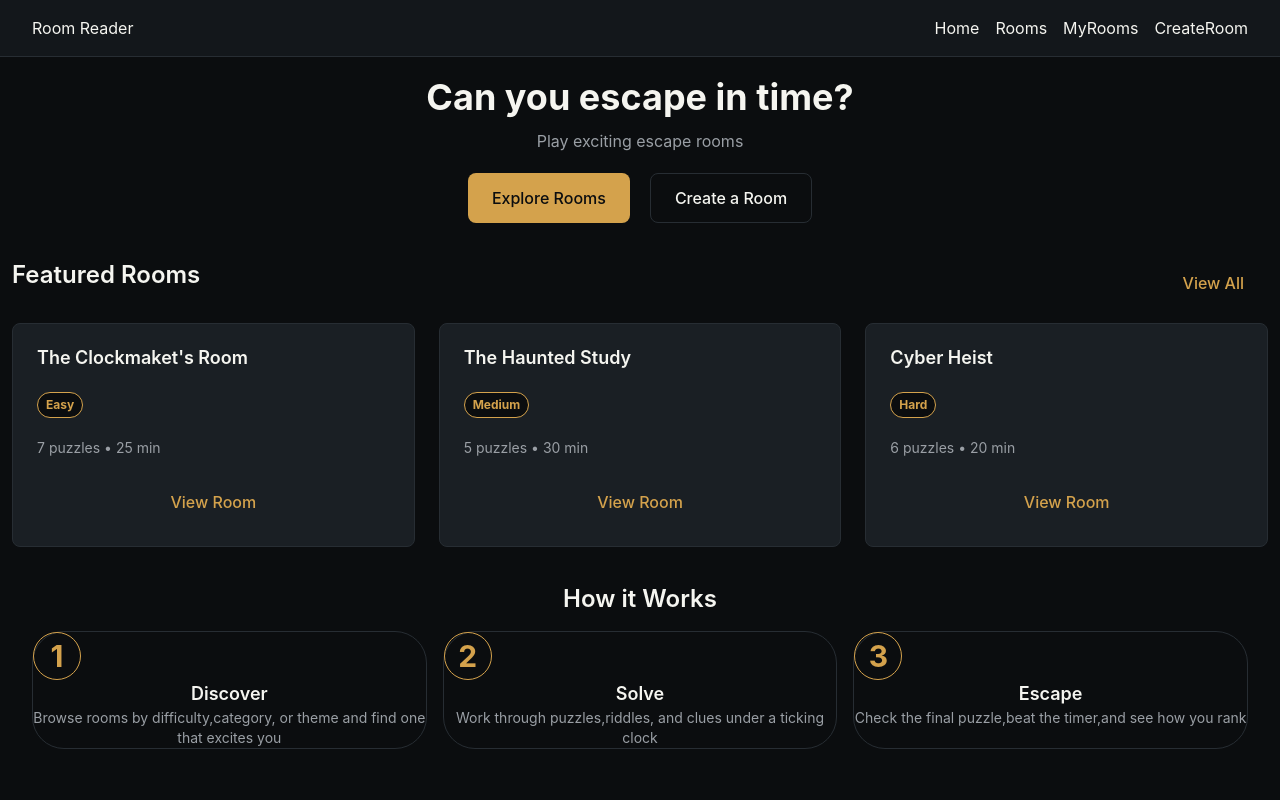
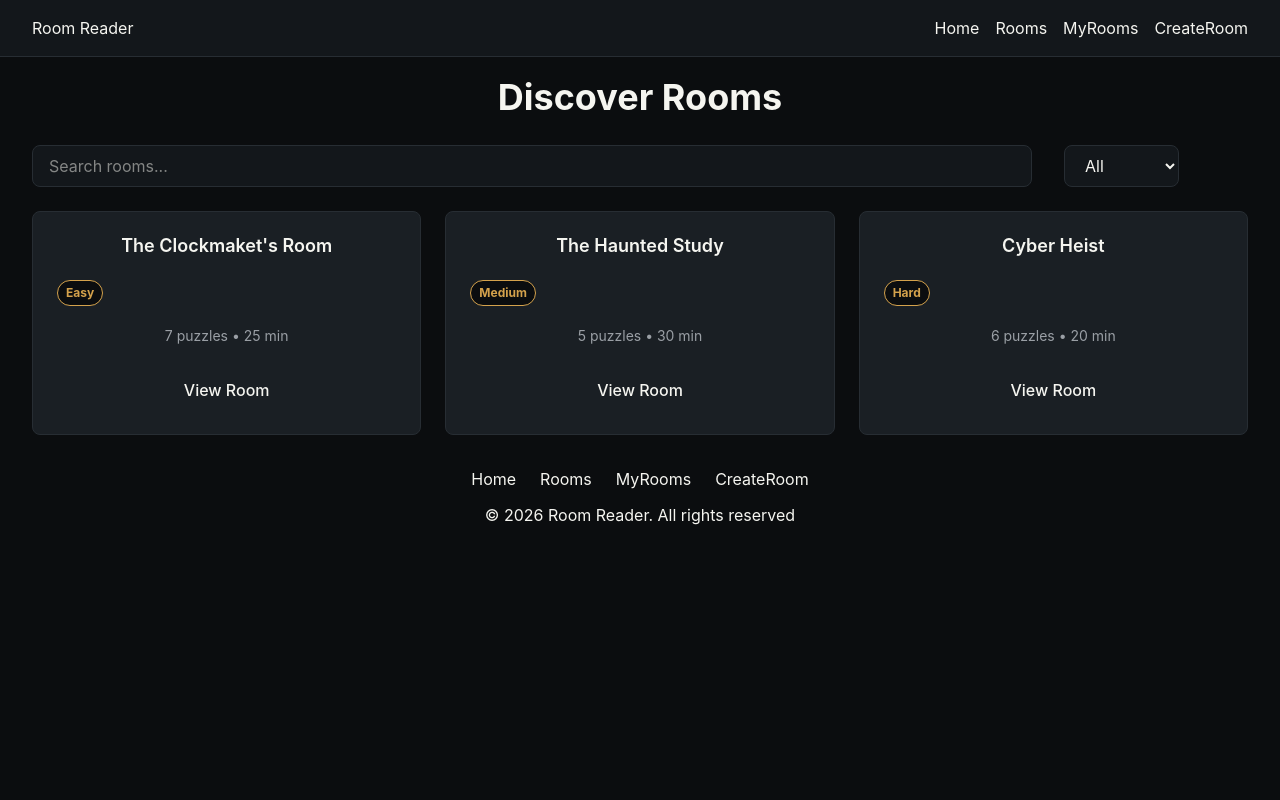
Before and after one commit to gouravasija16/room-reader, a React (Vite) app: page /rooms in a window 1280 px wide. Shown: the top 800 px of the page. Built offline with nearby package versions, Linux system fonts and the light colour scheme.

Commit message:
Worked on Rooms page

```diff
--- a/index.html
+++ b/index.html
@@ -6,7 +6,7 @@
     <meta name="viewport" content="width=device-width, initial-scale=1.0" />
     <title>room-reader</title>
   </head>
-  <body>
+  <body class="bg-background text-text">
     <div id="root"></div>
     <script type="module" src="/src/main.jsx"></script>
   </body>
--- a/src/App.jsx
+++ b/src/App.jsx
@@ -1,11 +1,26 @@
 import Navbar from "./components/layout/Navbar.jsx"
 import Home from "./components/pages/Home.jsx"
+import {Routes,Route } from "react-router-dom"
+import Rooms from "./components/pages/Rooms.jsx"
+import Footer from "./components/layout/Footer.jsx"
+import MyRooms from "./components/pages/MyRooms.jsx"
+import CreateRoom from "./components/pages/CreateRoom.jsx"
+import RoomDetails from "./components/pages/RoomDetails.jsx"
 function App() {
   return (
-    <header className="bg-background text-text">
-  <Navbar />
-  <Home/>
-  </header>
+    <div className="bg-background text-text">
+      <Navbar />
+       <div >
+      <Routes>
+        <Route path="/" element={<Home />} />
+        <Route path="/rooms" element={<Rooms />} />
+        <Route path="/myrooms" element={<MyRooms />} />
+        <Route path="/create" element={<CreateRoom />} />
+        <Route path="/rooms/:roomId" element={<RoomDetails />}/>
+      </Routes>
+      </div>
+      <Footer/>
+    </div>
   )
 }
 export default App
--- a/src/components/home/FeaturedRooms.jsx
+++ b/src/components/home/FeaturedRooms.jsx
@@ -1,6 +1,6 @@
 import { sampleRooms } from "../../data/sampleRooms";
-import RoomCard  from "../shared/RoomCard";
 import Button from "../shared/Button";
+import RoomGrid from "../shared/RoomGrid";
 export default function FeaturedRooms() {
   return (
     <section className="flex flex-col gap-4 py-4 px-3 ">
@@ -10,11 +10,7 @@ export default function FeaturedRooms() {
            View All
          </Button>
     </div>
-    <div className="grid grid-cols-3 gap-6">
-      {sampleRooms.map((room) => (
-        <RoomCard key={room.id} room={room} />
-      ))}
-      </div>
+    <RoomGrid rooms={sampleRooms.slice(0,3)} />
     </section>
   );
 }
--- a/src/components/layout/Footer.jsx
+++ b/src/components/layout/Footer.jsx
@@ -1,11 +1,13 @@
+import { Link } from "react-router-dom";
+
 export default function Footer(){
     return(
         <footer>
-            <div className="flex gap-6 justify-center mb-3 ">
-            <a href="#">Home</a>
-             <a href="#">Rooms</a>
-              <a href="#">MyRooms</a>
-               <a href="#">CreateRoom</a>
+            <div className="flex gap-6 justify-center m-3 ">
+            <Link to="/">Home</Link>
+              <Link to="/rooms">Rooms</Link>
+              <Link to="/myrooms">MyRooms</Link>
+              <Link to="/create">CreateRoom</Link>
             </div>
             <p className="text-center text-medium font-normal">© 2026 Room Reader. All rights reserved</p>
         </footer>
--- a/src/components/layout/Navbar.jsx
+++ b/src/components/layout/Navbar.jsx
@@ -1,13 +1,13 @@
+import { Link } from "react-router-dom"
 export default function Navbar(){
     return(
-        <nav className="flex justify-between gap-4 items-center px-8 py-4 bg-surface border-b border-border sticky top-0 ">
+        <nav className="flex justify-between gap-4 items-center px-8 py-4 bg-surface border-b border-border sticky top-0 text-text ">
             <div className="logo">Room Reader</div>
             <div className="flex gap-4 justify-end">
-              <a href="#" >Home</a>
-              <a href="#">Rooms</a>
-              <a href="#">MyRooms</a>
-              <a href="#">CreateRoom</a>
-
+              <Link to="/">Home</Link>
+              <Link to="/rooms">Rooms</Link>
+              <Link to="/myrooms">MyRooms</Link>
+              <Link to="/create">CreateRoom</Link>
             </div>
         </nav>
     )
--- /dev/null
+++ b/src/components/pages/CreateRoom.jsx
@@ -0,0 +1,5 @@
+export default function CreateRoom(){
+    return(
+        <h2>you can create room here</h2>
+    )
+}
--- a/src/components/pages/Home.jsx
+++ b/src/components/pages/Home.jsx
@@ -2,15 +2,13 @@ import Hero from "../home/Hero.jsx"
 import FeaturedRooms from "../home/FeaturedRooms.jsx"
 import HowItWorks from "../home/HowItWorks.jsx"
 import CreateCTA from "../home/CreateCTA.jsx"
-import Footer from "../layout/Footer.jsx"
 export default function Home(){
     return(
-        <div>
+        <div >
              <Hero />
              <FeaturedRooms />
              <HowItWorks />
              <CreateCTA />
-             <Footer />
         </div>
 
     )
--- /dev/null
+++ b/src/components/pages/MyRooms.jsx
@@ -0,0 +1,5 @@
+export default function MyRooms(){
+    return(
+        <h2>here are your rooms</h2>
+    )
+}
--- /dev/null
+++ b/src/components/pages/RoomDetails.jsx
@@ -0,0 +1,23 @@
+import { useParams } from "react-router-dom"
+import { sampleRooms } from "../../data/sampleRooms"
+import Button from "../shared/Button"
+
+export default function RoomDetails() {
+    const { roomId } = useParams()
+    const room = sampleRooms.find((sampleRoom) => sampleRoom.id === roomId)
+
+    return (
+        <>
+            {room ? (
+                <div  className="bg-elevated flex flex-col gap-5 rounded-lg px-6 py-5 border border-border transition hover:border-accent hover:scale-90 m-5 text-center ">
+                    <h2 className="font-semibold text-3xl text-text ">{room.title}</h2>
+                    <span className="border rounded-full px-2 py-1 text-lg text-accent self-start font-bold bg-background text-center">{room.difficulty}</span>
+                    <p className="text-2xl text-muted">{room.puzzleCount} puzzles    <span>•{room.timeLimit} min </span></p>
+                    <Button>Start Room</Button>
+                </div>
+            ) : (
+                <h2 className="text-text text-2xl font-bold px-6 py-4">Room not found</h2>
+            )}
+        </>
+    )
+}
--- /dev/null
+++ b/src/components/pages/Rooms.jsx
@@ -0,0 +1,72 @@
+import { sampleRooms } from "../../data/sampleRooms"
+import RoomGrid from "../shared/RoomGrid"
+import { useSearchParams } from "react-router-dom"
+
+export default function Rooms() {
+    const [searchParams, setSearchParams] = useSearchParams()
+    const typeFilter = searchParams.get("search") || ""
+    const difficultyFilter = searchParams.get("difficulty") || "All"
+
+    const handleRoomSearch = (event) => {
+        const value = event.target.value
+        setSearchParams((prev) => {
+            const next = new URLSearchParams(prev)
+
+            if (value) {
+                next.set("search", value)
+            } else {
+                next.delete("search")
+            }
+
+            return next
+        })
+    }
+
+    const handleDifficultyChange = (event) => {
+        const value = event.target.value
+        setSearchParams((prev) => {
+            const next = new URLSearchParams(prev)
+            if (value === "All") {
+                next.delete("difficulty")
+            } else {
+                next.set("difficulty", value)
+            }
+
+            return next
+        })
+    }
+
+    return (
+        <section className='text-center px-8 py-5 bg-background'>
+            <h2 className='text-4xl font-bold text-text mb-7'>Discover Rooms</h2>
+            <div className="flex gap-8 mb-6 ">
+            <input
+                value={typeFilter}
+                onChange={handleRoomSearch}
+                placeholder="Search rooms..."
+                className="bg-surface border border-border focus:border-accent px-4 py-2 rounded-lg text-text w-250 h-auto"
+            />
+
+            <select
+                name="difficulty"
+                id="difficulty"
+                value={difficultyFilter}
+                onChange={handleDifficultyChange}
+                className="bg-surface border border-border px-4 py-2 rounded-lg text-text focus:border-accent"
+                spellCheck="false"
+            >
+                <option value="All">All</option>
+                <option value="Easy">Easy</option>
+                <option value="Medium">Medium</option>
+                <option value="Hard">Hard</option>
+            </select>
+        </div>
+            <RoomGrid
+                rooms={sampleRooms.filter((room) =>
+                    room.title.toLowerCase().includes(typeFilter.toLowerCase()) &&
+                    (difficultyFilter === "All" || room.difficulty === difficultyFilter)
+                )}
+            />
+        </section>
+    )
+}
--- a/src/components/shared/RoomCard.jsx
+++ b/src/components/shared/RoomCard.jsx
@@ -1,12 +1,14 @@
-import Button from "./Button";
-
+import { Link } from "react-router-dom";
 export default  function RoomCard({key,room}){
     return(
          <div className="bg-elevated flex flex-col gap-5 rounded-lg px-6 py-5 border border-border transition hover:border-accent hover:scale-90 " key={key}>
           <h2 className="font-semibold text-lg text-text ">{room.title}</h2>
           <span className="border rounded-full px-2 py-1 text-xs  text-accent self-start font-bold bg-background">{room.difficulty}</span>
           <p className="text-sm text-muted">{room.puzzleCount} puzzles <span>• {room.timeLimit} min</span></p>
-          <Button className="w-full ">View Room</Button>
+          <Link to={`/rooms/${room.id}`} className="px-6 py-3 rounded-lg font-medium transition hover:text-accent" >
+              View Room
+          </Link>
+
          </div>
     )
 }
--- /dev/null
+++ b/src/components/shared/RoomGrid.jsx
@@ -0,0 +1,11 @@
+import RoomCard from "./RoomCard";
+
+export default function RoomGrid({rooms}){
+    return(
+          <div className="grid grid-cols-3 gap-6">
+      {rooms.map((room) => (
+        <RoomCard key={room.id} room={room} />
+      ))}
+      </div>
+    )
+}
```
